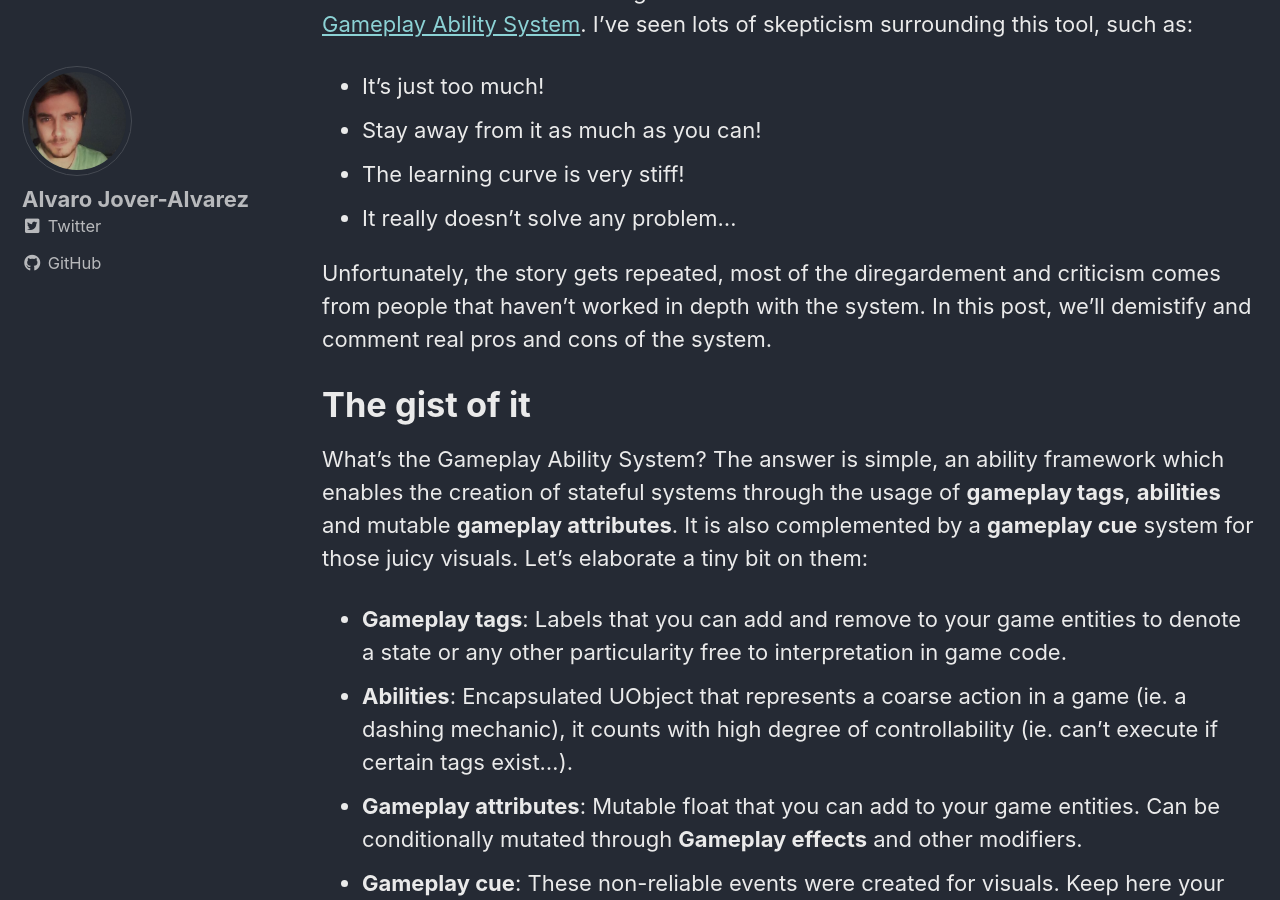
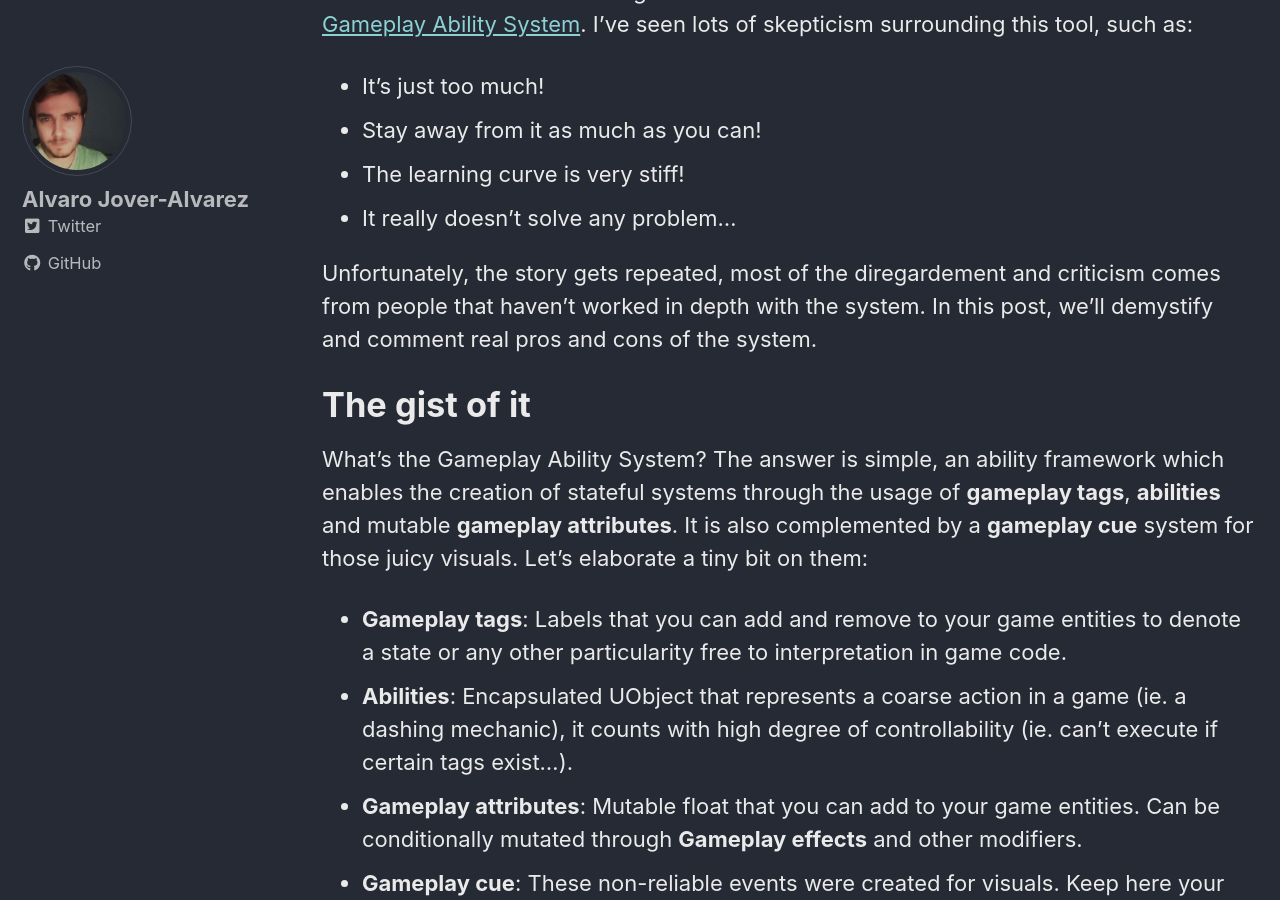
Before and after one commit to vorixo/devtricks, a Jekyll site: the page built from _posts/2021-10-09-gas.md, in a window 1280 px wide and 900 px high, scrolled down 1304 px. Built offline with Jekyll 4.4.1, drawn with Linux system fonts in a browser that asks for light colours; cached includes are drawn as plain includes.

Commit message:
Update 2021-10-09-gas.md

```diff
--- a/_posts/2021-10-09-gas.md
+++ b/_posts/2021-10-09-gas.md
@@ -36,7 +36,7 @@ Another of these _overwhelming_ new tools that has been around for a while is th
 * The learning curve is very stiff!
 * It really doesn't solve any problem...
 
-Unfortunately, the story gets repeated, most of the diregardement and criticism comes from people that haven't worked in depth with the system. In this post, we'll demistify and comment real pros and cons of the system.
+Unfortunately, the story gets repeated, most of the diregardement and criticism comes from people that haven't worked in depth with the system. In this post, we'll demystify and comment real pros and cons of the system.
 
 # The gist of it
 
```
Also changed, not shown: other parts of _posts/2021-10-09-gas.md (+1 -1 lines).
